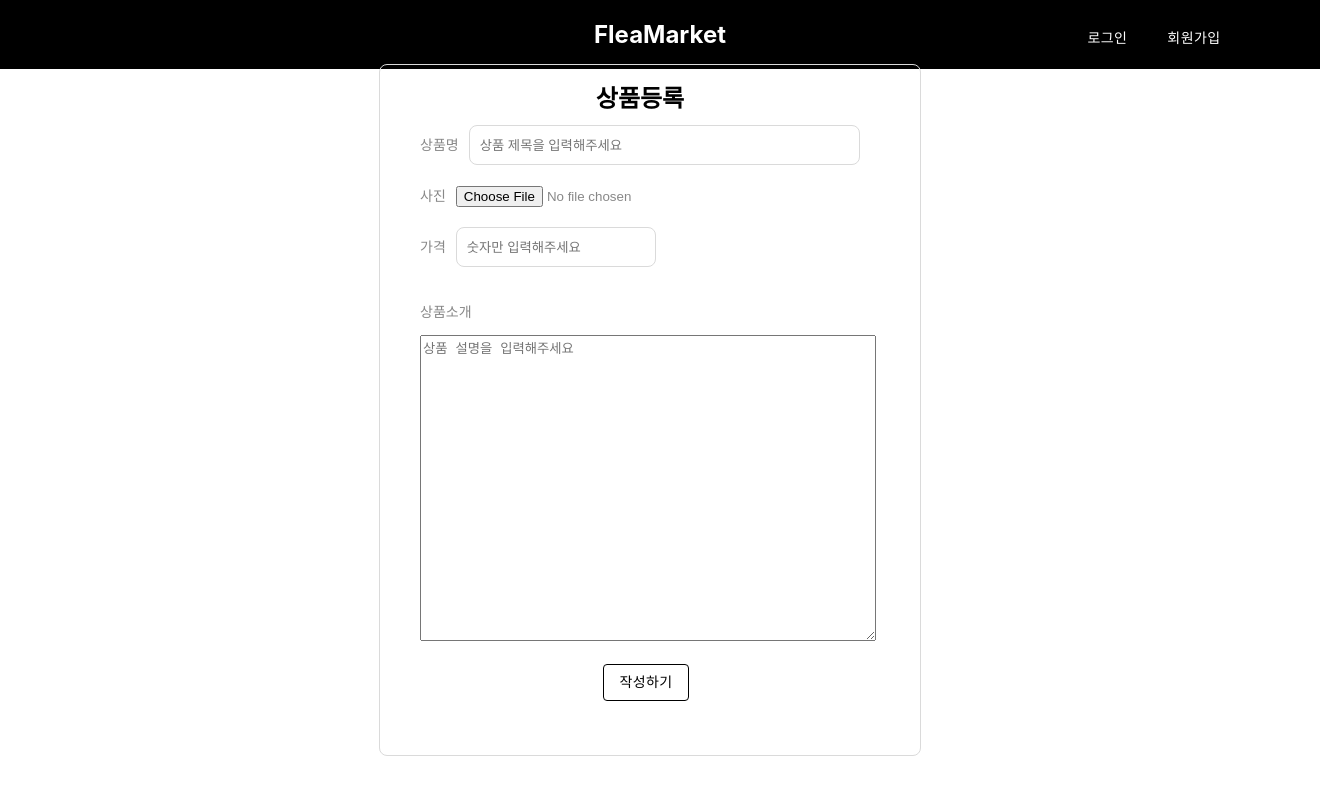
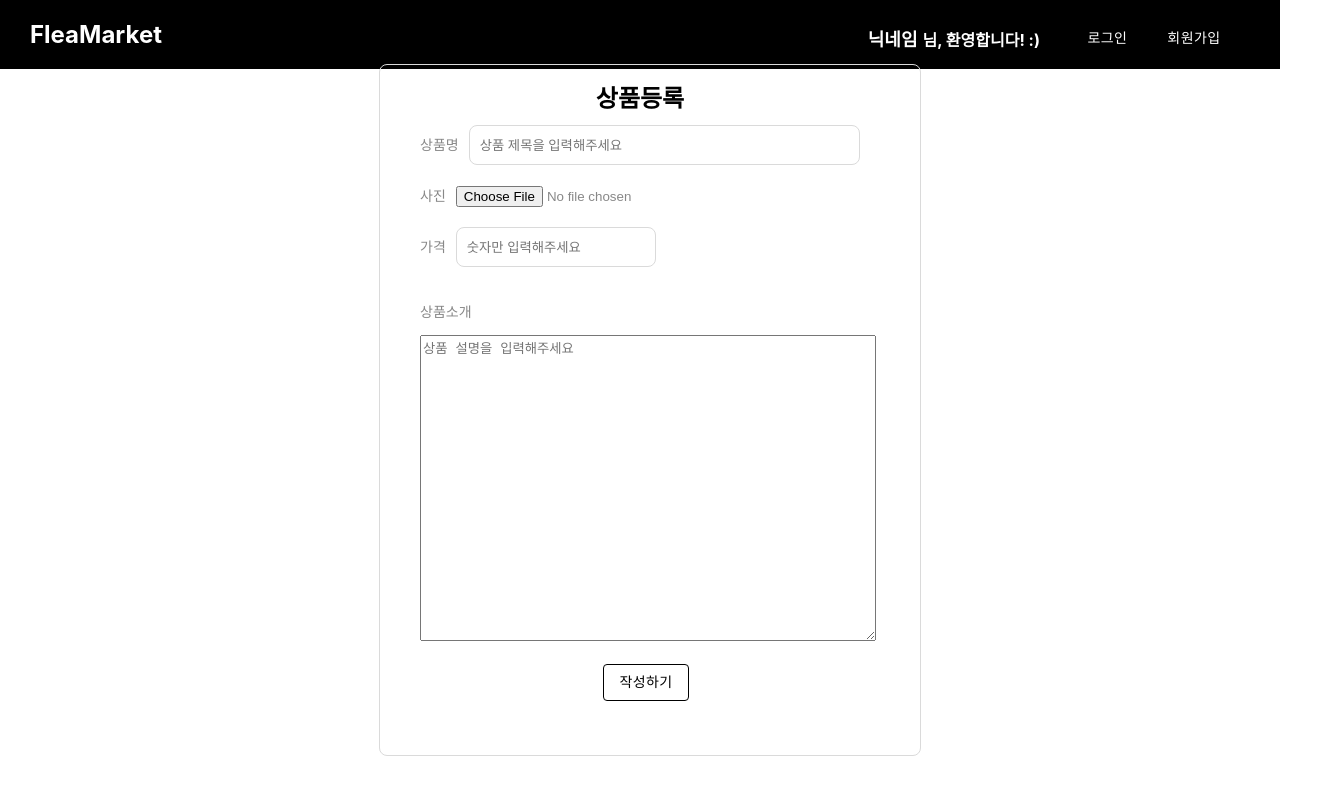
Before and after one commit to bom-Lee/flea-marketFE, a React (Create React App) app: page /itemup in a window 1280 px wide. Shown: the top 794 px of the page, 1320 px wide, since content can reach past the window. Built offline with nearby package versions, Linux system fonts and the light colour scheme.

Commit message:
✅ [bom] commit

```diff
--- a/src/components/Header.js
+++ b/src/components/Header.js
@@ -3,22 +3,21 @@ import styled from 'styled-components';
 // import axios from "axios";
 import { Button } from '@material-ui/core';
 // import { Stack } from '@material-ui/core';
-import { useNavigate } from 'react-router-dom';
+import { useNavigate } from 'react-router-dom'
 
-
-function Header(pops) {
+function Header(state) {
   // const Header = () => {
   const navigate = useNavigate();
 
   return (
     <div className="App">
       <Nav>
-        <btn
-          onClick={() => navigate("/")}
-          style={{ color: "white", fontSize: "24px", cursor: "pointer" }}
-        >
-          FleaMarket
-        </btn>
+      <Logo onClick={() => {
+              navigate("/")
+            }} style={{cursor: "pointer", color: 'white', fontSize: '24px'}}>FleaMarket</Logo>
+
+        <Text>닉네임</Text>
+
         <Btngruop>
           <Button
             onClick={() => navigate("/login")}
@@ -46,11 +45,11 @@ const Nav = styled.div`
         width: 100%;
         display: Flex;
         color: white;
-        padding: 20px;
+        // padding: 20px;
         font-weight: 300;
         font-size: 20px;
         font-weight: bold;
-        justify-content: center;
+        justify-content: left;
 
 `;
 
--- a/src/components/ItemUp.js
+++ b/src/components/ItemUp.js
@@ -9,7 +9,7 @@ import { useSelector } from 'react-redux'
 
 const ItemUp = () => {
     const params = useParams();
-  console.log(params.nickname)
+    console.log(params.nickname)
 
     const item_detail = useSelector((state) => state.item.item)
     console.log(item_detail)
```
